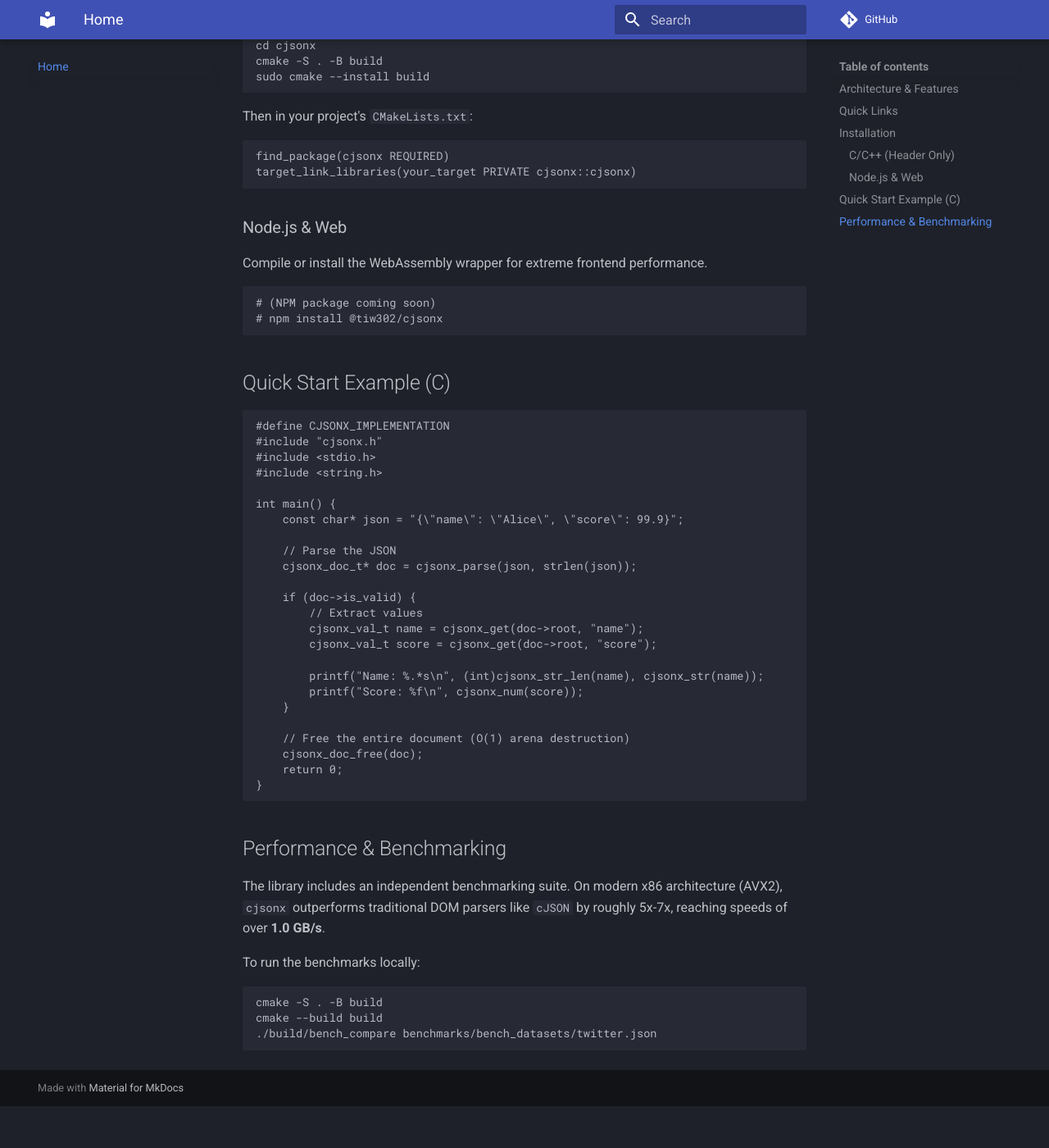
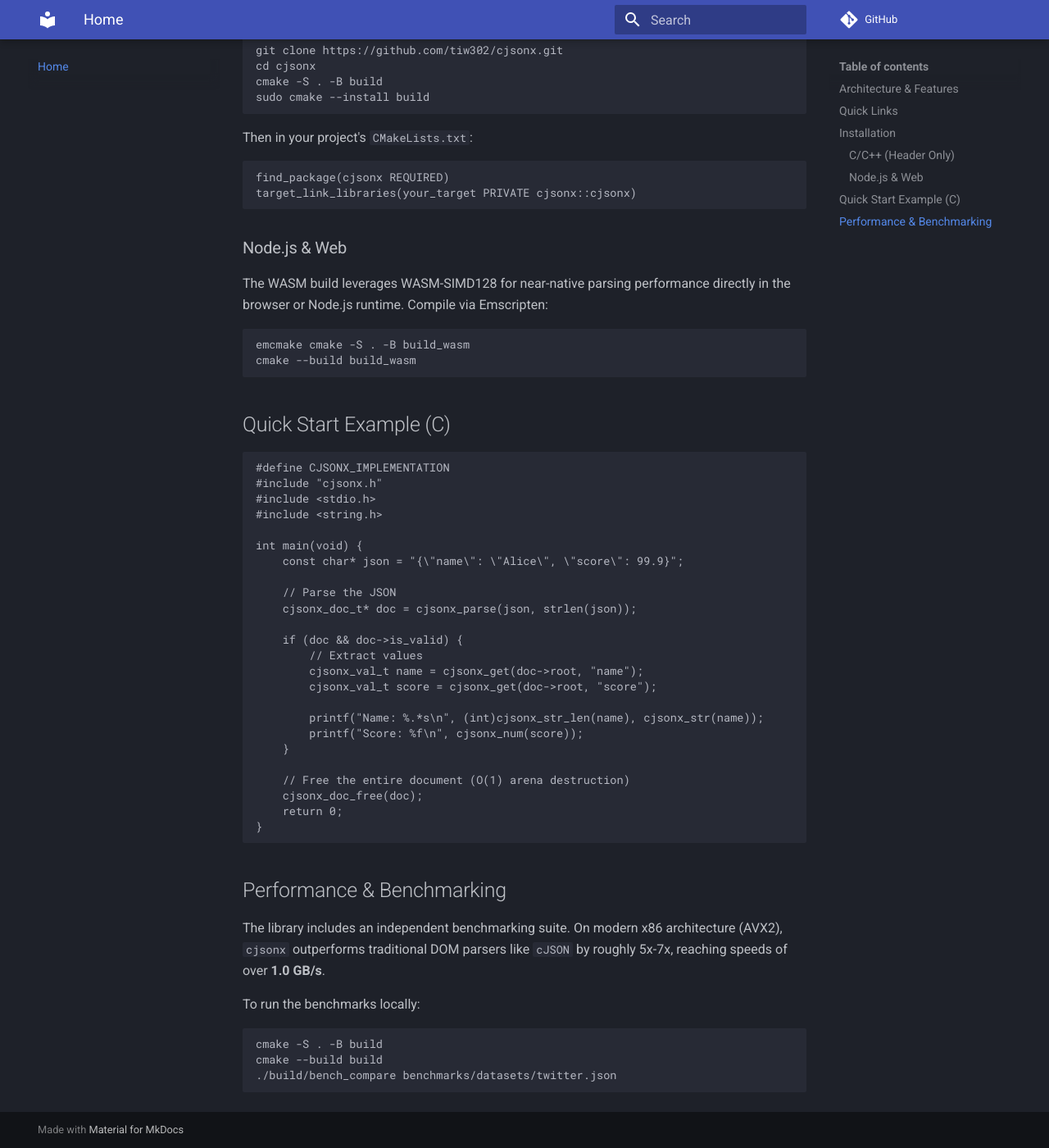
Before and after one commit to tiw302/cjsonx, an MkDocs documentation site: the page built from docs/index.md, in a window 1280 px wide and 1400 px high, scrolled down 1391 px. Shown: the whole window at 82% size. Built offline with MkDocs 1.6.1 and Material for MkDocs 9.7.7, drawn with Linux system fonts in a browser that asks for light colours; comment, search, counter and statistics services are not loaded; before the commit the page ends 2740 px from its top, so only the background shows below that; some of the changed text lies outside the part shown.

Commit message:
docs(site): update documentation
* Update algorithm.md, api_reference.md, and index.md

````diff
--- a/docs/index.md
+++ b/docs/index.md
@@ -6,10 +6,10 @@
 
 ## Architecture & Features
 
-- **Hardware Acceleration**: Native SIMD utilization via AVX2 and NEON for rapid bitmask generation and whitespace skipping.
-- **Cache Locality**: Uses a Flat Arena DOM allocator that packs all nodes sequentially into memory. No `malloc` is called during node creation.
-- **Native Eisel-Lemire Parsing**: Handles edge-case scientific and financial numerical formats natively using the fastest known 64-bit float algorithm.
-- **WebAssembly Ready**: Compiles natively to WASM, bringing C-level parsing speeds directly to the web browser.
+- **Hardware Acceleration**: Native SIMD utilization via AVX2, NEON, and WASM-SIMD128 for rapid bitmask generation and whitespace skipping.
+- **Cache Locality**: Uses a Flat Arena DOM allocator that packs all nodes sequentially into memory. 4 nodes fit in a single 64-byte cache line — no `malloc` per node.
+- **Native Eisel-Lemire Parsing**: Handles edge-case scientific and financial numerical formats natively using the fastest known 64-bit float algorithm, with a secondary `cjsonx_fastfloat` fallback before resorting to `strtod`.
+- **WebAssembly Ready**: Compiles natively to WASM with WASM-SIMD128 acceleration, bringing near-native C parsing speeds directly to the browser or Node.js.
 - **Zero OS-Dependencies**: Pure C11 code, allowing deployment on embedded ARM architectures lacking POSIX layers.
 
 ## Quick Links
@@ -51,11 +51,11 @@
 
 ### Node.js & Web
 
-Compile or install the WebAssembly wrapper for extreme frontend performance.
+The WASM build leverages WASM-SIMD128 for near-native parsing performance directly in the browser or Node.js runtime. Compile via Emscripten:
 
 ```bash
-# (NPM package coming soon)
-# npm install @tiw302/cjsonx
+emcmake cmake -S . -B build_wasm
+cmake --build build_wasm
 ```
 
 ## Quick Start Example (C)
@@ -66,13 +66,13 @@
 #include <stdio.h>
 #include <string.h>
 
-int main() {
+int main(void) {
     const char* json = "{\"name\": \"Alice\", \"score\": 99.9}";
 
     // Parse the JSON
     cjsonx_doc_t* doc = cjsonx_parse(json, strlen(json));
 
-    if (doc->is_valid) {
+    if (doc && doc->is_valid) {
         // Extract values
         cjsonx_val_t name = cjsonx_get(doc->root, "name");
         cjsonx_val_t score = cjsonx_get(doc->root, "score");
@@ -96,5 +96,5 @@
 ```bash
 cmake -S . -B build
 cmake --build build
-./build/bench_compare benchmarks/bench_datasets/twitter.json
+./build/bench_compare benchmarks/datasets/twitter.json
 ```
````
Also changed, not shown: docs/algorithm.md (+6 -5 lines), docs/api_reference.md (+14 -3 lines).
